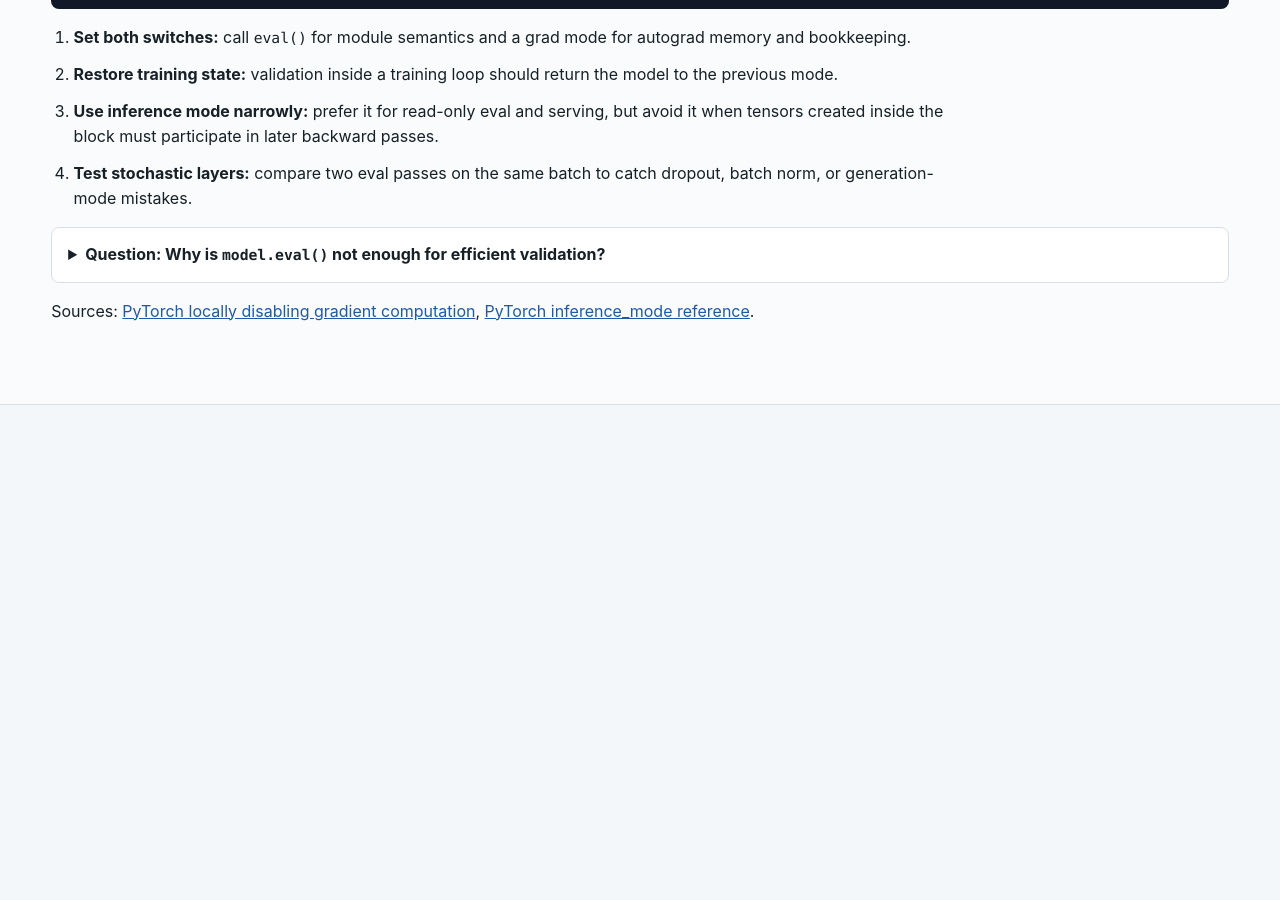
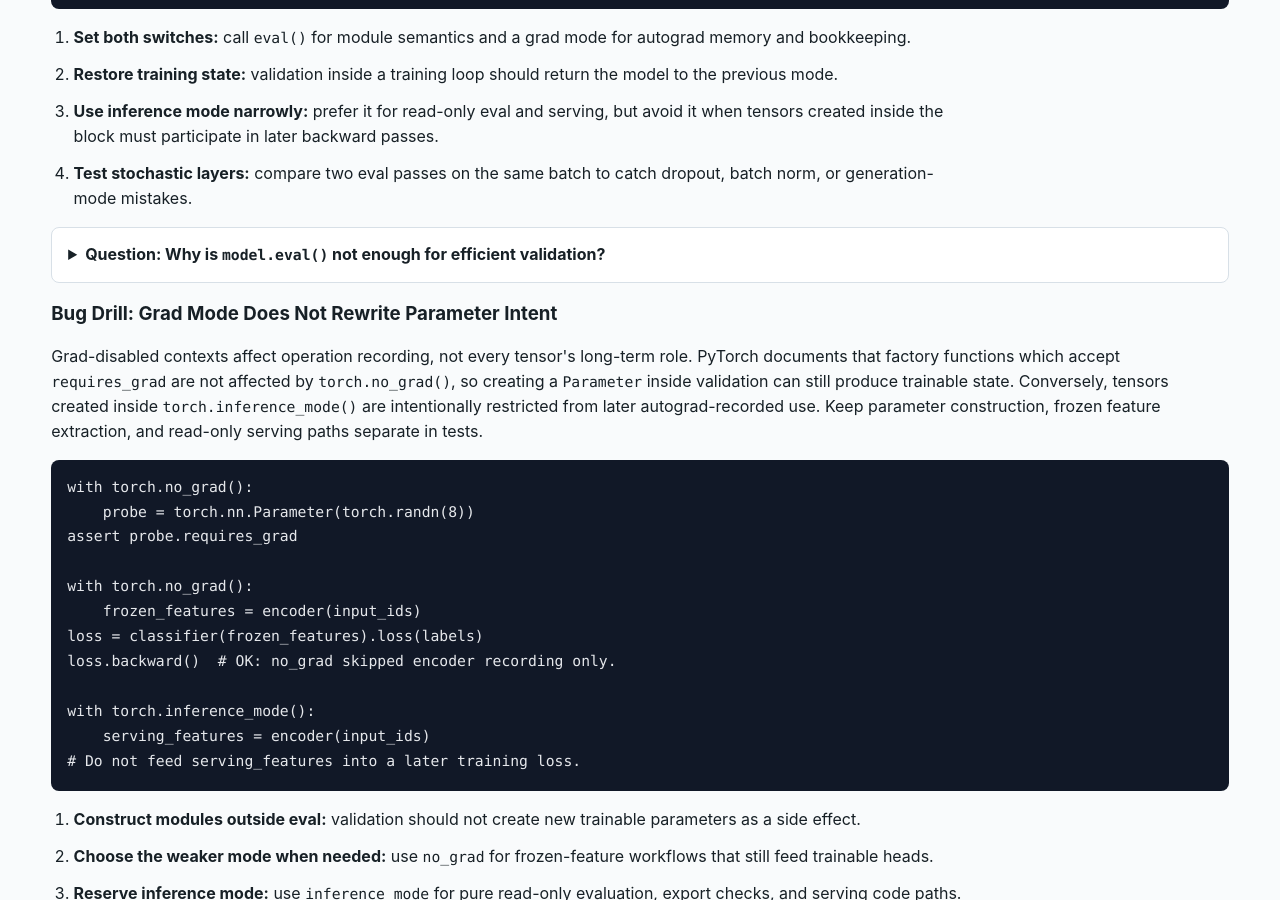
Before and after one commit to kennethli319/kennethli319.github.io, a Jekyll site: the page llm-ml-course/lessons/pytorch-foundations.html, which Jekyll copies as it is, in a window 1280 px wide and 900 px high, scrolled down 6341 px. Built offline with Jekyll 4.4.1, drawn with Linux system fonts in a browser that asks for light colours; before the commit the page ends 6746 px from its top, so only the background shows below that; some of the changed text lies outside the part shown.

Commit message:
Sync LLM course grad mode drill

```diff
--- a/llm-ml-course/lessons/pytorch-foundations.html
+++ b/llm-ml-course/lessons/pytorch-foundations.html
@@ -266,8 +266,41 @@ loss.backward()</code></pre>
         <summary>Question: Why is <code>model.eval()</code> not enough for efficient validation?</summary>
         <p>It changes layer behavior, but it does not by itself disable autograd recording. Without a grad-disabled context, validation can still waste memory building graphs that will never be backpropagated.</p>
       </details>
+      <h3>Bug Drill: Grad Mode Does Not Rewrite Parameter Intent</h3>
+      <p>
+        Grad-disabled contexts affect operation recording, not every tensor's
+        long-term role. PyTorch documents that factory functions which accept
+        <code>requires_grad</code> are not affected by <code>torch.no_grad()</code>,
+        so creating a <code>Parameter</code> inside validation can still produce
+        trainable state. Conversely, tensors created inside
+        <code>torch.inference_mode()</code> are intentionally restricted from
+        later autograd-recorded use. Keep parameter construction, frozen feature
+        extraction, and read-only serving paths separate in tests.
+      </p>
+      <pre><code class="language-python">with torch.no_grad():
+    probe = torch.nn.Parameter(torch.randn(8))
+assert probe.requires_grad
+
+with torch.no_grad():
+    frozen_features = encoder(input_ids)
+loss = classifier(frozen_features).loss(labels)
+loss.backward()  # OK: no_grad skipped encoder recording only.
+
+with torch.inference_mode():
+    serving_features = encoder(input_ids)
+# Do not feed serving_features into a later training loss.</code></pre>
+      <ol class="steps">
+        <li><strong>Construct modules outside eval:</strong> validation should not create new trainable parameters as a side effect.</li>
+        <li><strong>Choose the weaker mode when needed:</strong> use <code>no_grad</code> for frozen-feature workflows that still feed trainable heads.</li>
+        <li><strong>Reserve inference mode:</strong> use <code>inference_mode</code> for pure read-only evaluation, export checks, and serving code paths.</li>
+      </ol>
+      <details class="qa">
+        <summary>Question: What test catches accidental parameter creation during validation?</summary>
+        <p>Snapshot parameter names and counts before validation, run the validation path under a grad-disabled context, then assert the model has the same parameters afterward.</p>
+      </details>
       <p class="source-note">
         Sources: <a href="https://docs.pytorch.org/docs/stable/notes/autograd.html#locally-disable-grad-doc">PyTorch locally disabling gradient computation</a>,
+        <a href="https://docs.pytorch.org/docs/stable/generated/torch.no_grad.html">PyTorch no_grad reference</a>,
         <a href="https://docs.pytorch.org/docs/stable/generated/torch.autograd.grad_mode.inference_mode.html">PyTorch inference_mode reference</a>.
       </p>
     </section>
```
